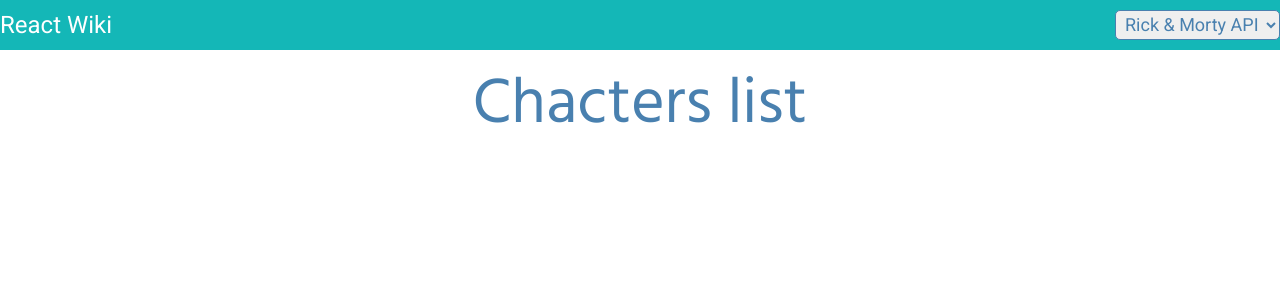
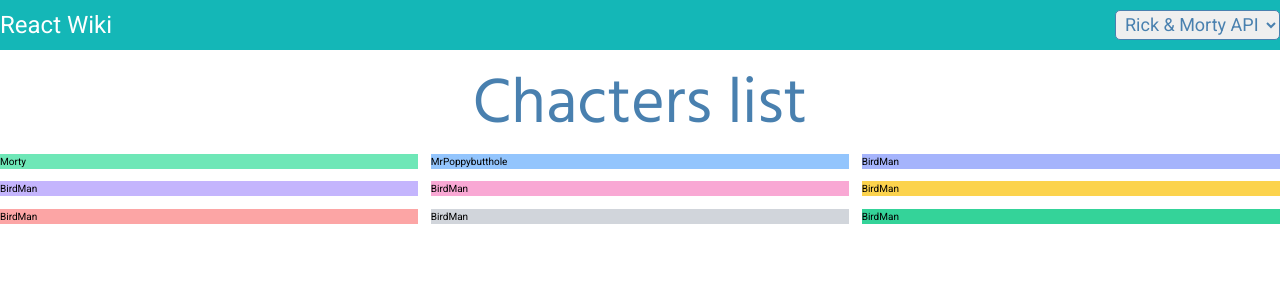
Before and after one commit to SebastianBC09/React-Wiki-Project, a React (Create React App) app: page / in a window 1280 px wide. Shown: the top 300 px of the page. Built offline with nearby package versions, Linux system fonts and the light colour scheme; no server answers.

Commit message:
List view file edited: container created, tailwind classes added & basic layout finished.

```diff
--- a/src/components/RickAndMorty/List/List.jsx
+++ b/src/components/RickAndMorty/List/List.jsx
@@ -12,7 +12,16 @@ const RickAndMortyList = ({ characters, getAllCharacters }) => {
 
   console.log(characters);
   return (
-    <section>
+    <section className="container mx-auto grid grid-cols-3 gap-5">
+      <section className="bg-green-300">Morty</section>
+      <section className="bg-blue-300">MrPoppybutthole</section>
+      <section className="bg-indigo-300">BirdMan</section>
+      <section className="bg-purple-300">BirdMan</section>
+      <section className="bg-pink-300">BirdMan</section>
+      <section className="bg-yellow-300">BirdMan</section>
+      <section className="bg-red-300">BirdMan</section>
+      <section className="bg-gray-300">BirdMan</section>
+      <section className="bg-green-400">BirdMan</section>
     </section>
   )
 };
```
